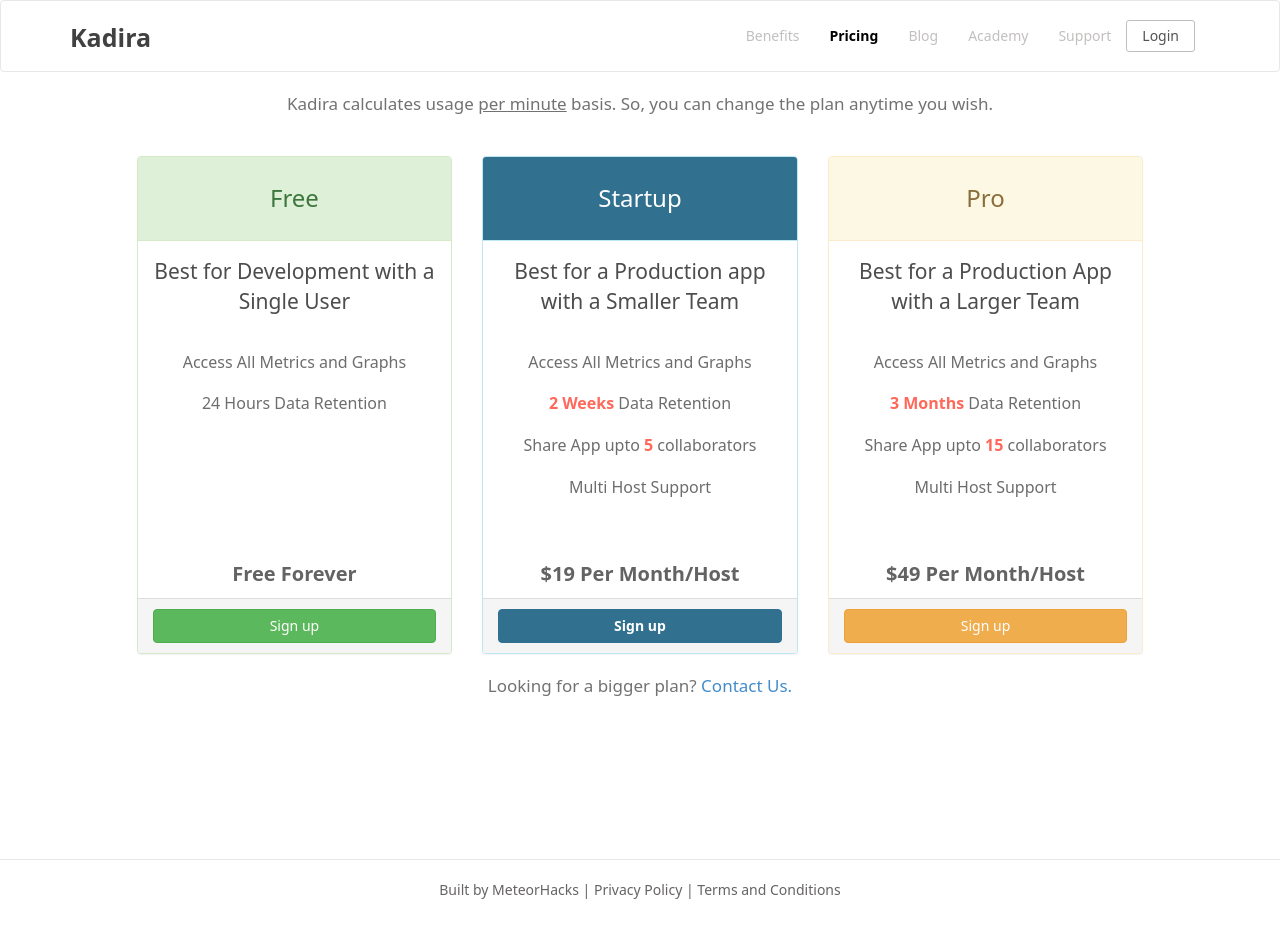
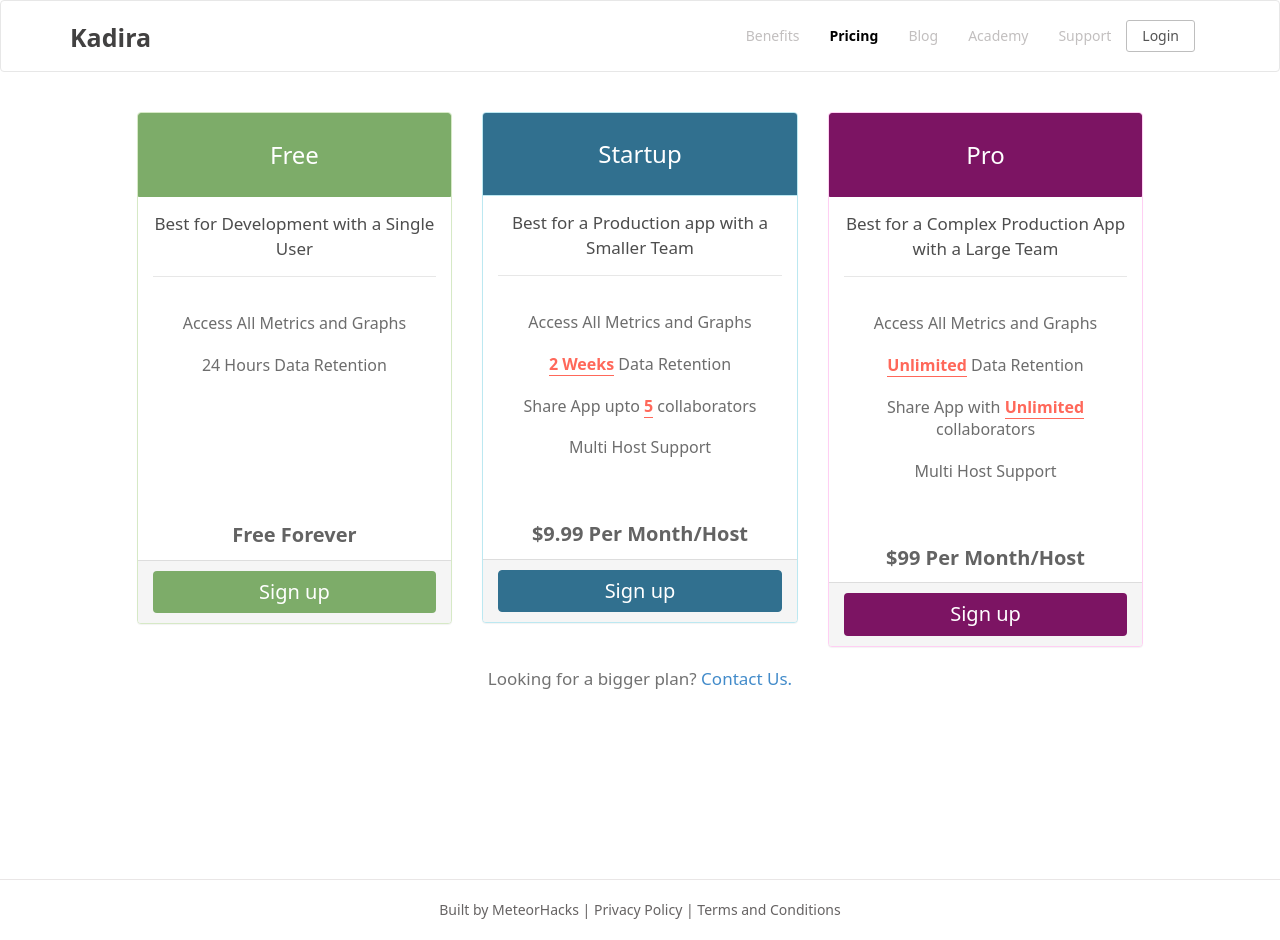
Before and after one commit to kadiraio/kadiraio.github.io, a Jekyll site: the page built from pricing.html, in a window 1280 px wide. Built offline with Jekyll 4.4.1, drawn with Linux system fonts in a browser that asks for light colours.

Commit message:
pricing page updated

```diff
--- a/_layouts/pricing.html
+++ b/_layouts/pricing.html
@@ -10,11 +10,10 @@
   {% include header.html %}
 
   <div class='post full-page-wo-header-footer'>
-    <p class="plan-info">Kadira calculates usage <u>per minute</u> basis. So, you can change the plan anytime you wish.</p>
     <div style="margin: 40px 0 20px 0">
       <div id='plan-list' class="col-md-10 col-md-offset-1">
         <div id="plan-free" class="col-xs-12 col-md-4">
-          <div class="panel panel-success">
+          <div class="panel">
             <div class="panel-heading">Free</div>
             <div class="panel-body plan-heading">
               <p>Best for Development with a Single User</p>
@@ -28,7 +27,7 @@
               <li class="list-group-item price-tag">Free Forever</li>
             </ul>
             <div class="panel-footer">
-              <a href="https://ui.kadira.io/sign-up" class="btn btn-success btn-block btn-plan" data-plan="free"
+              <a href="https://ui.kadira.io/sign-up" class="btn btn-block btn-plan" data-plan="free"
               onclick="return trackSignUpClick('https://ui.kadira.io/sign-up', 'pricing', 'free');">Sign up</a>
             </div>
           </div>
@@ -45,7 +44,7 @@
               <li class="list-group-item">Share App upto <em>5</em> collaborators</li>
               <li class="list-group-item">Multi Host Support</li>
               <li class="list-group-item clear">a</li>
-              <li class="list-group-item price-tag">$19 Per Month/Host</li>
+              <li class="list-group-item price-tag">$9.99 Per Month/Host</li>
             </ul>
             <div class="panel-footer">
               <a href="https://ui.kadira.io/sign-up" class="btn btn-info btn-block btn-plan" data-plan="startup"
@@ -54,21 +53,21 @@
           </div>
         </div> <!--/plan-->
         <div id="plan-pro" class="col-xs-12 col-md-4">
-          <div class="panel panel-warning">
+          <div class="panel panel-pro">
             <div class="panel-heading">Pro</div>
              <div class="panel-body plan-heading">
-              <p>Best for a Production App with a Larger Team</p>
+              <p>Best for a Complex Production App with a Large Team</p>
             </div>
             <ul class="list-group">
               <li class="list-group-item">Access All Metrics and Graphs</li>
-              <li class="list-group-item"><em>3 Months</em> Data Retention</li>
-              <li class="list-group-item">Share App upto <em>15</em> collaborators</li>
+              <li class="list-group-item"><em>Unlimited</em> Data Retention</li>
+              <li class="list-group-item">Share App with <em>Unlimited</em> collaborators</li>
               <li class="list-group-item">Multi Host Support</li>
               <li class="list-group-item clear">a</li>
-              <li class="list-group-item price-tag">$49 Per Month/Host</li>
+              <li class="list-group-item price-tag">$99 Per Month/Host</li>
             </ul>
             <div class="panel-footer">
-              <a href="https://ui.kadira.io/sign-up" class="btn btn-warning btn-block btn-plan" data-plan="pro"
+              <a href="https://ui.kadira.io/sign-up" class="btn btn-block btn-plan btn-pro" data-plan="pro"
               onclick="return trackSignUpClick('https://ui.kadira.io/sign-up', 'pricing', 'pro');">Sign up</a>
             </div>
           </div>
--- a/css/style.css
+++ b/css/style.css
@@ -682,6 +682,7 @@
   font-style: normal;
   font-weight: 600;
   color: #FF685A;
+  border-bottom: 1px solid #FF685A;
 }
 
 #plan-list .clear {
@@ -695,8 +696,13 @@
 }
 
 .plan-heading {
-  font-size: 21px;
+  font-size: 17px;
   color: #4D4D4D;
+}
+
+.plan-heading p  {
+  padding-bottom: 15px;
+  border-bottom: 1px solid #E7E7E7;
 }
 
 .plan-info {
@@ -705,17 +711,64 @@
   text-align: center;
 }
 
+.btn-plan {
+  font-size: 20px;
+}
+
+.btn-plan:hover {
+  opacity: 0.8;
+}
+
+/*
+  StartUp Plan
+*/
+
 #plan-startup .panel-heading {
   color: white;
   background: rgb(49, 112, 143);
 }
 
 #plan-startup .btn-plan {
-  font-weight: bold;
   background: rgb(49, 112, 143);
   border-color: rgb(49, 112, 143);
 }
 
+/*
+  Pro Plan
+*/
+
+#plan-pro .panel {
+  border: 1px solid rgb(255, 207, 243);
+}
+
+#plan-pro .panel-heading {
+  color: #fff;
+  background-color: rgb(124, 20, 99);
+  border: 1px solid rgb(124, 20, 99);
+}
+
+#plan-pro .btn {
+  background-color: rgb(124, 20, 99);
+  color: #fff;
+}
+
+/*
+  Free Plan
+*/
+#plan-free .panel {
+  border: 1px solid #d6e9c6;
+}
+
+#plan-free .panel-heading {
+  color: #fff;
+  background-color: #7DAC69;
+  border: 1px solid #7DAC69;
+}
+
+#plan-free .btn {
+  background-color: #7DAC69;
+  color: #fff;
+}
 
 /*
   ------------- MOBILE --------------
```
